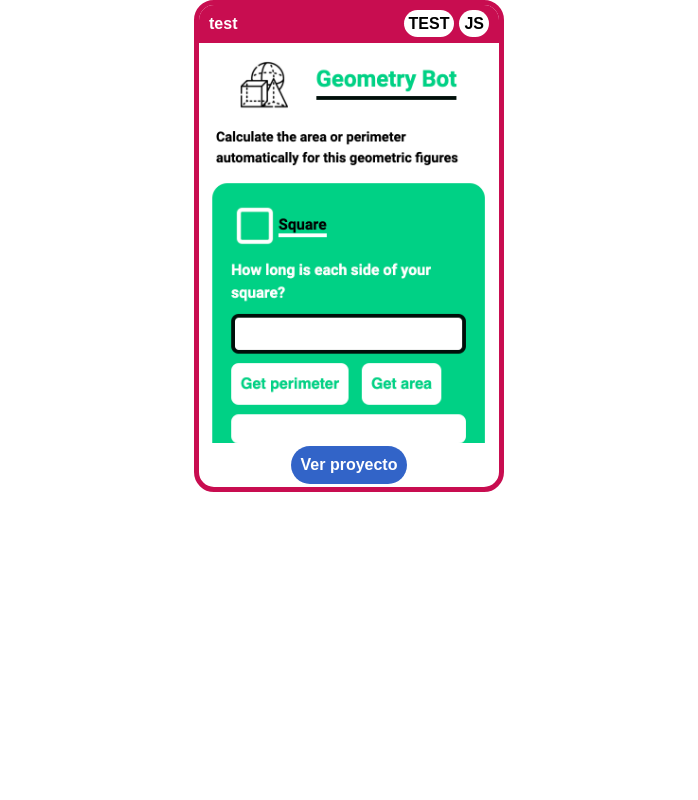
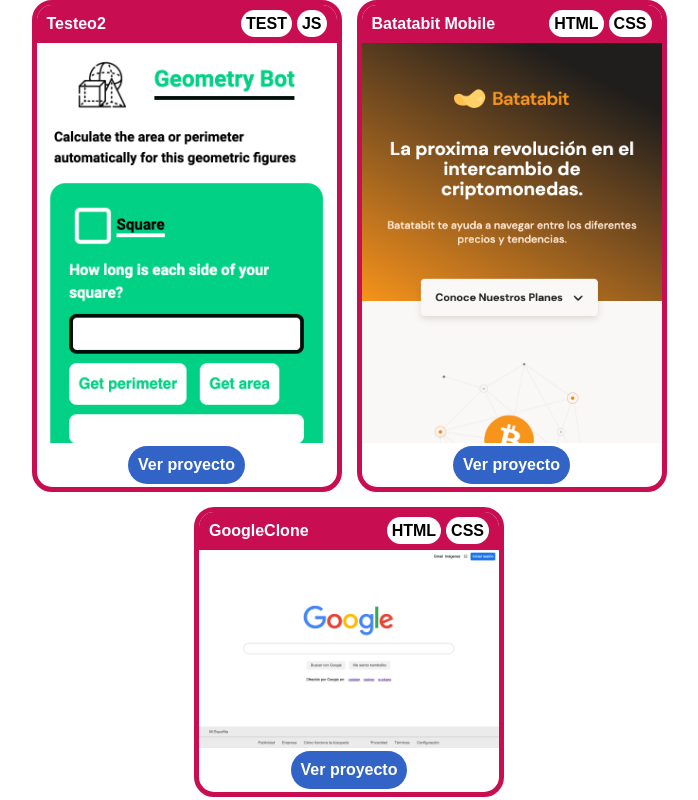
Before and after one commit to santinaranjo/portfolio, a React (Create React App) app: page /projects in a window 1280 px wide. Shown: the whole page, without its empty margins (291-989 px from the left). Built offline with nearby package versions, Linux system fonts and the light colour scheme.

Commit message:
Logica Project Card

```diff
--- a/public/index.html
+++ b/public/index.html
@@ -1,5 +1,5 @@
 <!DOCTYPE html>
-<html lang="en">
+<html lang="es">
     <head>
         <meta charset="utf-8" />
         <link rel="icon" href="%PUBLIC_URL%/favicon.ico" />
@@ -38,6 +38,5 @@
 
       To begin the development, run `npm start` or `yarn start`.
       To create a production bundle, use `npm run build` or `yarn build`.
-    -->
-  </body>
+    --></body>
 </html>
--- a/src/Components/Projects/Projects.js
+++ b/src/Components/Projects/Projects.js
@@ -29,6 +29,26 @@
 const MEDIA_PLAYER = 'https://santinaranjo.github.io/platzi-media-player/'
 
 export const Projects = () => {
+    const projectList = [
+        {
+            name: 'Testeo2',
+            imgSrc: geometryBot,
+            prjUrl: GEOMETRY_BOT,
+            tech: ['TEST', 'JS'],
+        },
+        {
+            name: 'Batatabit Mobile',
+            imgSrc: batatabitPreview,
+            prjUrl: BATATABIT_MOBILE,
+            tech: ['HTML', 'CSS'],
+        },
+        {
+            name: 'GoogleClone',
+            imgSrc: googlePreview,
+            prjUrl: GOOGLE_CLONE,
+            tech: ['HTML', 'CSS'],
+        },
+    ]
     return (
         <React.Fragment>
             <MyProjects>
@@ -187,12 +207,16 @@
                             </a>
                         </div>
                     </section> */}
-                    <ProjectCard
-                        name="test"
-                        imgSrc={geometryBot}
-                        prjUrl={GEOMETRY_BOT}
-                        tech={['TEST', 'JS']}
-                    />
+                    {projectList.map((data) => {
+                        return (
+                            <ProjectCard
+                                name={data.name}
+                                imgSrc={data.imgSrc}
+                                prjUrl={data.prjUrl}
+                                tech={data.tech}
+                            />
+                        )
+                    })}
                 </section>
             </MyProjects>
         </React.Fragment>
```
Lines whose indentation alone changed are shown as unchanged.
